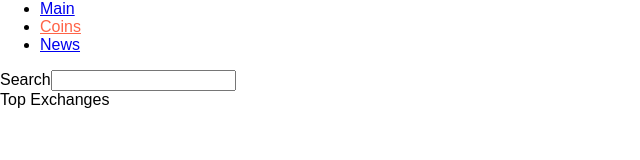
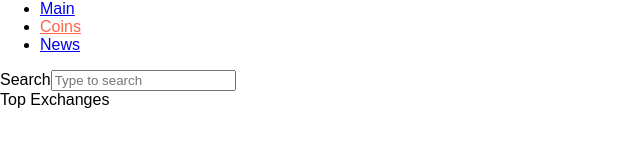
Before and after one commit to G-MontaG/react-redux-sources, a React (Create React App) app: page /top-exchanges/coins in a window 1280 px wide. Shown: the part 140-300 px from the top of the page, without its empty margins (0-640 px from the left). Built offline with nearby package versions, Linux system fonts and the light colour scheme.

Commit message:
controlled input

```diff
--- a/src/pages/coins/Coins.jsx
+++ b/src/pages/coins/Coins.jsx
@@ -4,23 +4,31 @@ import CoinCard from '../../components/CoinCard';
 import './Coins.css';
 
 class Coins extends Component {
-  constructor(props) {
-    super(props);
+  state = {
+    coinsList: Object.keys(coinsData.Data).slice(0, 10).map(key => coinsData.Data[key]),
+    search: '',
+  };
 
-    this.state = {
-      coinsList: Object.keys(coinsData.Data).slice(0, 10).map(key => coinsData.Data[key]),
-    };
-  }
+  handleSearchChange = (event) => {
+    this.setState({ search: event.target.value });
+  };
 
   render() {
-    const { coinsList } = this.state;
+    const { coinsList, search } = this.state;
 
     return (
       <div>
         <div>
           <label htmlFor="search">
             Search
-            <input type="text" name="search" id="search" />
+            <input
+              type="text"
+              name="search"
+              id="search"
+              placeholder="Type to search"
+              value={search}
+              onChange={this.handleSearchChange}
+            />
           </label>
         </div>
         <div className="coin-list">
```
Also changed, not shown: .eslintrc.json.
